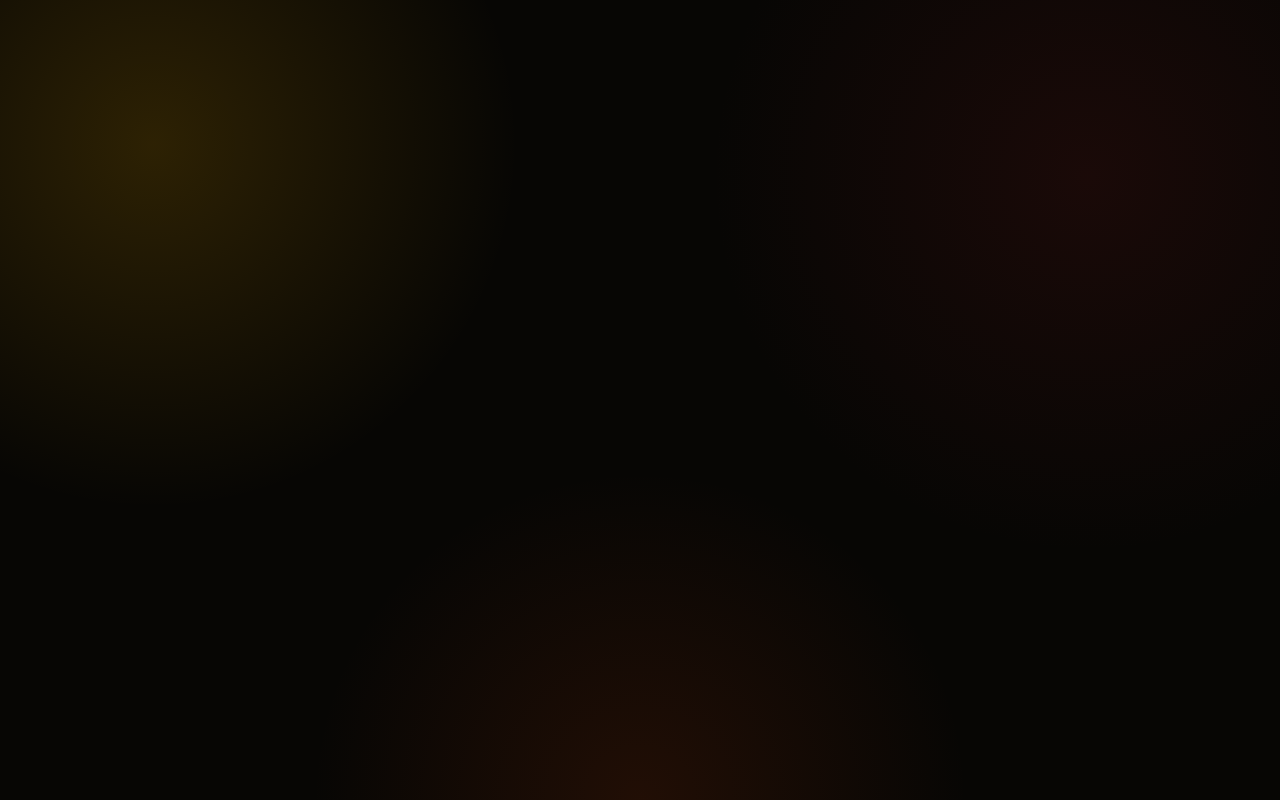
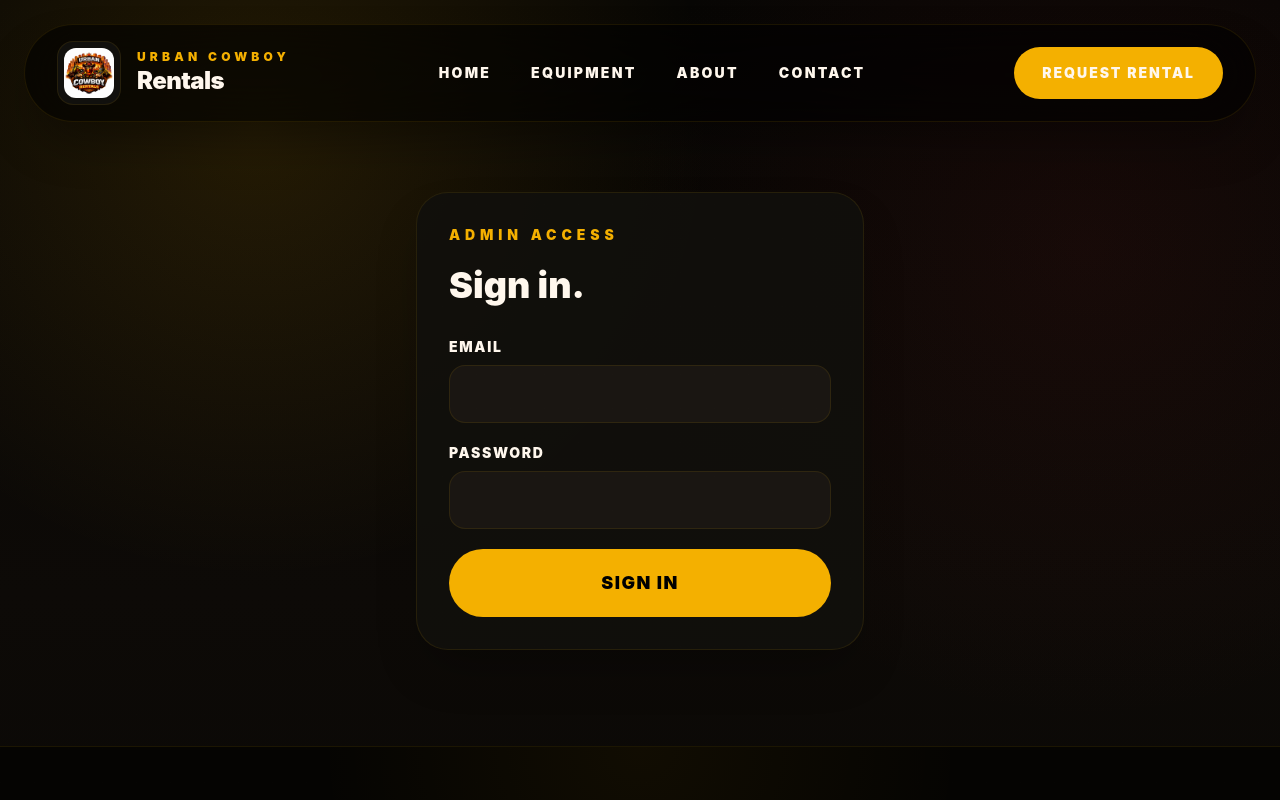
Before and after one commit to alexbritop24/urban-cowboy-rentals, a React (Vite) app: page /admin-login in a window 1280 px wide. Before the commit this address had no page. Shown: the top 800 px of the page. Built offline with nearby package versions, Linux system fonts and the light colour scheme.

Commit message:
Add admin authentication and realtime dashboard

```diff
--- a/src/App.tsx
+++ b/src/App.tsx
@@ -1,6 +1,7 @@
 import { Routes, Route, useLocation } from "react-router-dom";
 import { AnimatePresence } from "framer-motion";
 
+import ProtectedRoute from "./components/auth/ProtectedRoute";
 import HomePage from "./pages/HomePage";
 import EquipmentPage from "./pages/EquipmentPage";
 import EquipmentDetailPage from "./pages/EquipmentDetailPage";
@@ -9,6 +10,7 @@ import ContactPage from "./pages/ContactPage";
 import BookingPage from "./pages/BookingPage";
 import PoliciesPage from "./pages/PoliciesPage";
 import AdminDashboardPage from "./pages/AdminDashboardPage";
+import AdminLoginPage from "./pages/AdminLoginPage";
 
 function App() {
   const location = useLocation();
@@ -23,7 +25,16 @@ function App() {
         <Route path="/contact" element={<ContactPage />} />
         <Route path="/book" element={<BookingPage />} />
         <Route path="/policies" element={<PoliciesPage />} />
-        <Route path="/admin" element={<AdminDashboardPage />} />
+        <Route path="/admin-login" element={<AdminLoginPage />} />
+
+        <Route
+          path="/admin"
+          element={
+            <ProtectedRoute>
+              <AdminDashboardPage />
+            </ProtectedRoute>
+          }
+        />
       </Routes>
     </AnimatePresence>
   );
--- /dev/null
+++ b/src/components/auth/ProtectedRoute.tsx
@@ -0,0 +1,40 @@
+import { useEffect, useState } from "react";
+import { Navigate } from "react-router-dom";
+
+import { supabase } from "../../lib/supabase";
+
+interface ProtectedRouteProps {
+  children: React.ReactNode;
+}
+
+const ProtectedRoute = ({ children }: ProtectedRouteProps) => {
+  const [isChecking, setIsChecking] = useState(true);
+  const [isAuthenticated, setIsAuthenticated] = useState(false);
+
+  useEffect(() => {
+    const checkSession = async () => {
+      const { data } = await supabase.auth.getSession();
+
+      setIsAuthenticated(Boolean(data.session));
+      setIsChecking(false);
+    };
+
+    checkSession();
+  }, []);
+
+  if (isChecking) {
+    return (
+      <div className="min-h-screen bg-[#070604] px-6 py-24 text-[#fff7ed]">
+        Checking admin access...
+      </div>
+    );
+  }
+
+  if (!isAuthenticated) {
+    return <Navigate to="/admin-login" replace />;
+  }
+
+  return children;
+};
+
+export default ProtectedRoute;
--- a/src/pages/AdminDashboardPage.tsx
+++ b/src/pages/AdminDashboardPage.tsx
@@ -1,4 +1,5 @@
 import { useEffect, useState } from "react";
+import { useNavigate } from "react-router-dom";
 
 import AutomationLogs from "../components/admin/AutomationLogs";
 import MainLayout from "../components/layout/MainLayout";
@@ -33,9 +34,12 @@ const statusOptions = [
 ];
 
 const AdminDashboardPage = () => {
+  const navigate = useNavigate();
+
   const [requests, setRequests] = useState<RentalRequest[]>([]);
   const [isLoading, setIsLoading] = useState(true);
   const [updatingId, setUpdatingId] = useState<string | null>(null);
+  const [isLoggingOut, setIsLoggingOut] = useState(false);
 
   const fetchRequests = async () => {
     const { data, error } = await supabase
@@ -105,6 +109,21 @@ const AdminDashboardPage = () => {
     setUpdatingId(null);
   };
 
+  const handleLogout = async () => {
+    setIsLoggingOut(true);
+
+    const { error } = await supabase.auth.signOut();
+
+    if (error) {
+      console.error("LOGOUT ERROR:", error);
+      alert("Could not log out. Please try again.");
+      setIsLoggingOut(false);
+      return;
+    }
+
+    navigate("/admin-login");
+  };
+
   return (
     <PageTransition>
       <SEO
@@ -115,6 +134,8 @@ const AdminDashboardPage = () => {
       <MainLayout>
         <section className="px-6 py-24">
           <div className="mx-auto max-w-7xl">
+            <div className="flex flex-col gap-6 lg:flex-row lg:items-start lg:justify-between">
+              <div>
                 <p className="text-sm font-black uppercase tracking-[0.35em] text-[#f4b000]">
                   Admin Dashboard
                 </p>
@@ -124,9 +145,20 @@ const AdminDashboardPage = () => {
                 </h1>
 
                 <p className="mt-6 max-w-2xl text-lg leading-relaxed text-[#b8a99a]">
-              Review incoming rental requests, customer details, dates, status,
-              automation history, and operational notes.
+                  Review incoming rental requests, customer details, dates,
+                  status, automation history, and operational notes.
                 </p>
+              </div>
+
+              <button
+                type="button"
+                onClick={handleLogout}
+                disabled={isLoggingOut}
+                className="w-fit rounded-full border border-red-500/20 bg-red-500/10 px-6 py-4 text-sm font-black uppercase tracking-[0.1em] text-red-300 transition hover:border-red-500/50 hover:bg-red-500/20 disabled:cursor-not-allowed disabled:opacity-60"
+              >
+                {isLoggingOut ? "Logging Out..." : "Logout"}
+              </button>
+            </div>
 
             <div className="mt-12 rounded-[2rem] border border-yellow-500/10 bg-[#11100d]/90 p-6 shadow-2xl shadow-black/30">
               <div className="mb-6 flex flex-col gap-4 md:flex-row md:items-center md:justify-between">
--- /dev/null
+++ b/src/pages/AdminLoginPage.tsx
@@ -0,0 +1,109 @@
+import { useState } from "react";
+import { useNavigate } from "react-router-dom";
+
+import MainLayout from "../components/layout/MainLayout";
+import PageTransition from "../components/ui/PageTransition";
+import SEO from "../components/seo/SEO";
+import { supabase } from "../lib/supabase";
+
+const AdminLoginPage = () => {
+  const navigate = useNavigate();
+
+  const [email, setEmail] = useState("");
+  const [password, setPassword] = useState("");
+
+  const [loading, setLoading] = useState(false);
+
+  const handleLogin = async (e: React.FormEvent) => {
+    e.preventDefault();
+
+    setLoading(true);
+
+    const { error } = await supabase.auth.signInWithPassword({
+      email,
+      password,
+    });
+
+    if (error) {
+      alert(error.message);
+      setLoading(false);
+      return;
+    }
+
+    navigate("/admin");
+  };
+
+  return (
+    <PageTransition>
+      <SEO
+        title="Admin Login | Urban Cowboy Rentals"
+        description="Secure admin access."
+      />
+
+      <MainLayout>
+        <section className="px-6 py-24">
+          <div className="mx-auto max-w-md">
+            <div className="rounded-[2rem] border border-yellow-500/10 bg-[#11100d]/90 p-8 shadow-2xl shadow-black/30">
+              <p className="text-sm font-black uppercase tracking-[0.35em] text-[#f4b000]">
+                Admin Access
+              </p>
+
+              <h1 className="mt-5 text-4xl font-black text-[#fff7ed]">
+                Sign in.
+              </h1>
+
+              <form
+                onSubmit={handleLogin}
+                className="mt-8 space-y-5"
+              >
+                <div>
+                  <label className="mb-2 block text-sm font-black uppercase tracking-[0.12em] text-[#fff7ed]">
+                    Email
+                  </label>
+
+                  <input
+                    type="email"
+                    value={email}
+                    onChange={(e) =>
+                      setEmail(e.target.value)
+                    }
+                    required
+                    className="w-full rounded-2xl border border-yellow-500/10 bg-[#1a1612] px-5 py-4 text-[#fff7ed] outline-none focus:border-yellow-500/40"
+                  />
+                </div>
+
+                <div>
+                  <label className="mb-2 block text-sm font-black uppercase tracking-[0.12em] text-[#fff7ed]">
+                    Password
+                  </label>
+
+                  <input
+                    type="password"
+                    value={password}
+                    onChange={(e) =>
+                      setPassword(e.target.value)
+                    }
+                    required
+                    className="w-full rounded-2xl border border-yellow-500/10 bg-[#1a1612] px-5 py-4 text-[#fff7ed] outline-none focus:border-yellow-500/40"
+                  />
+                </div>
+
+                <button
+                  type="submit"
+                  disabled={loading}
+                  className="w-full rounded-full bg-[#f4b000] px-8 py-5 text-lg font-black uppercase tracking-[0.08em] text-black transition hover:bg-[#f59e0b]"
+                >
+                  {loading
+                    ? "Signing In..."
+                    : "Sign In"}
+                </button>
+              </form>
+            </div>
+          </div>
+        </section>
+      </MainLayout>
+    </PageTransition>
+  );
+};
+
+export default AdminLoginPage;
```
Lines whose indentation alone changed are shown as unchanged.
